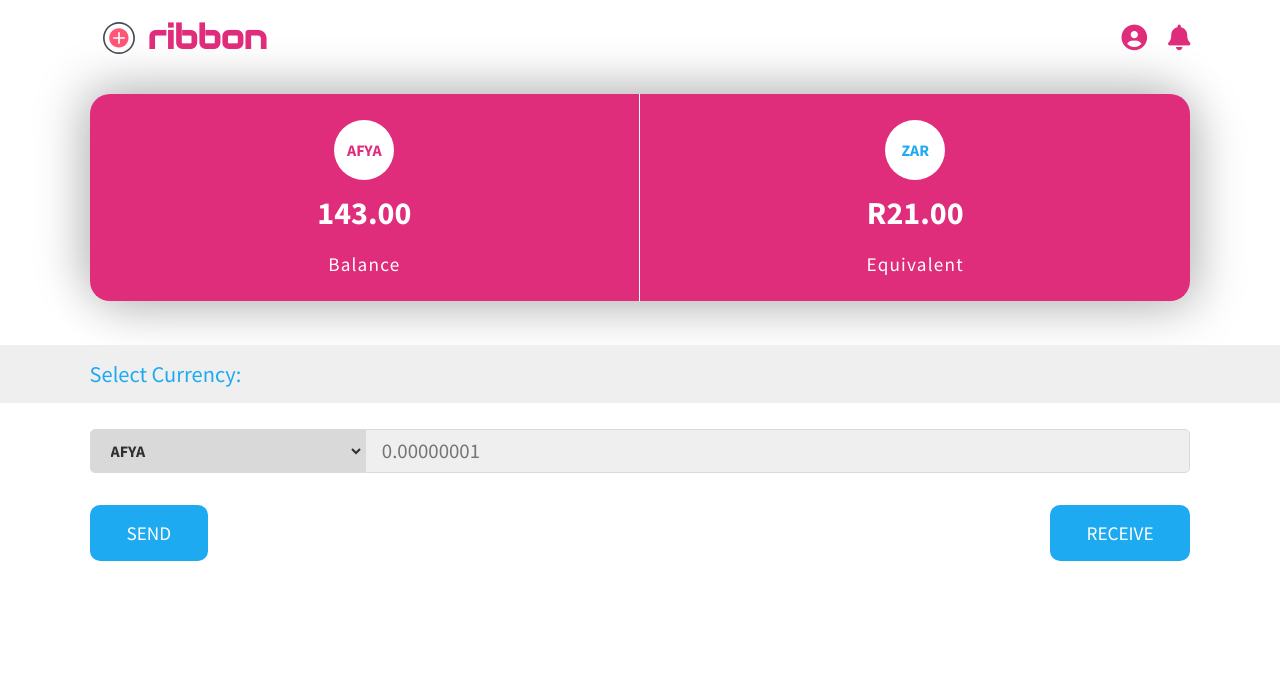
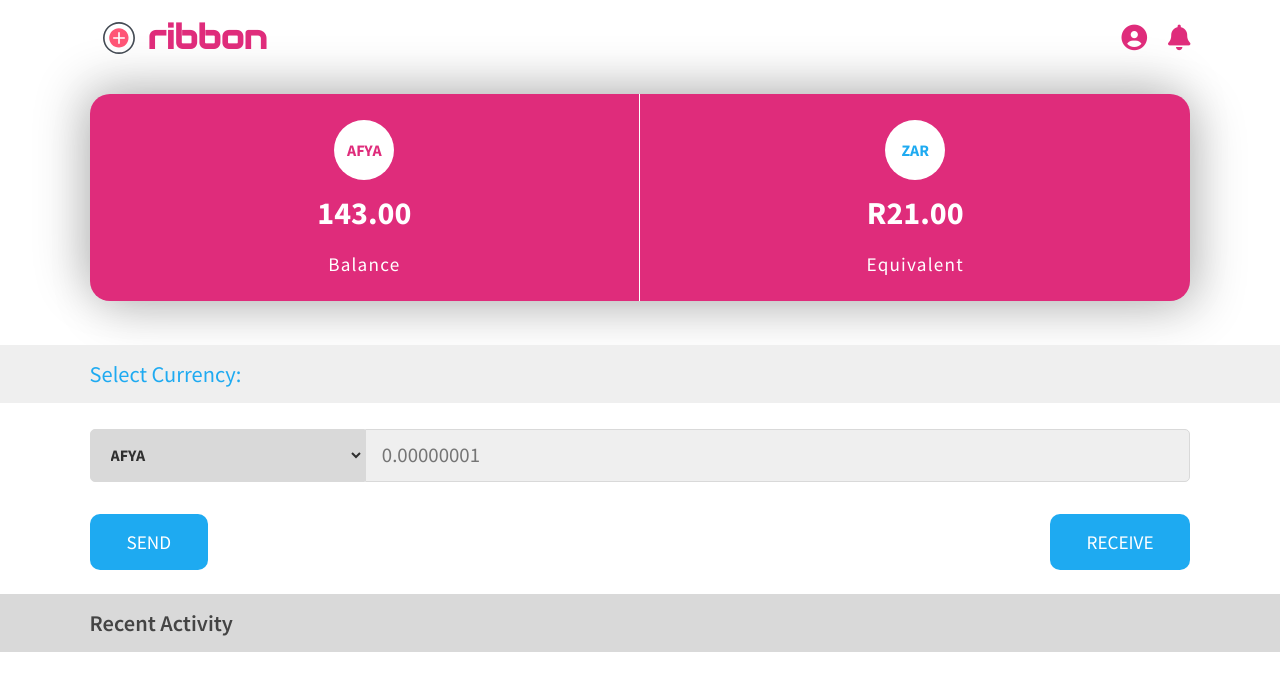
Before and after one commit to Steph-crown/block-afric-2, a React (Create React App) app: page / in a window 1280 px wide. Shown: the top 690 px of the page. Built offline with nearby package versions, Linux system fonts and the light colour scheme.

Commit message:
Started activities component

```diff
--- a/src/components/Activities.jsx
+++ b/src/components/Activities.jsx
@@ -0,0 +1,51 @@
+import React from 'react';
+import './../css/Activities.css'
+
+const Activities = () => {
+    return (
+        <div className="activities">
+            <div className="header">
+                Recent Activity
+            </div>
+            <div className="ul">
+                <div className="li">
+                    <div className="image">
+
+                    </div>
+                    <div className="activity">
+                        <p></p>
+                    </div>
+                    <div className="status">
+                        <p></p>
+                    </div>
+                </div>
+
+                <div className="li">
+                    <div className="image">
+
+                    </div>
+                    <div className="activity">
+                        <p></p>
+                    </div>
+                    <div className="status">
+                        <p></p>
+                    </div>
+                </div>
+
+                <div className="li">
+                    <div className="image">
+
+                    </div>
+                    <div className="activity">
+                        <p></p>
+                    </div>
+                    <div className="status">
+                        <p></p>
+                    </div>
+                </div>
+            </div>
+        </div>
+    );
+}
+
+export default Activities;
--- a/src/components/App.jsx
+++ b/src/components/App.jsx
@@ -3,6 +3,7 @@ import './../css/App.css';
 import Header from './Header.jsx';
 import Banner from './Banner';
 import CurrencyForm from "./CurrencyForm";
+import Activities from './Activities'
 
 
 function App() {
@@ -13,6 +14,7 @@ function App() {
         <Banner />
       </div>
       <CurrencyForm />
+      <Activities/>
     </div>
   );
 }
--- a/src/css/Activities.css
+++ b/src/css/Activities.css
@@ -0,0 +1,6 @@
+.activities .header {
+    background-color: var(--white-shade2);
+    font-weight: 600;
+    font-size: 1.4rem;
+    color: #444444;
+}
--- a/src/css/CurrencyForm.css
+++ b/src/css/CurrencyForm.css
@@ -24,7 +24,7 @@
 
 select, input {
     font-size: 1.3rem;
-    padding: 0.5rem 1rem;
+    padding: 0.8rem 1rem;
     border: 1px solid var(--white-shade2);
 }
 select {
```
